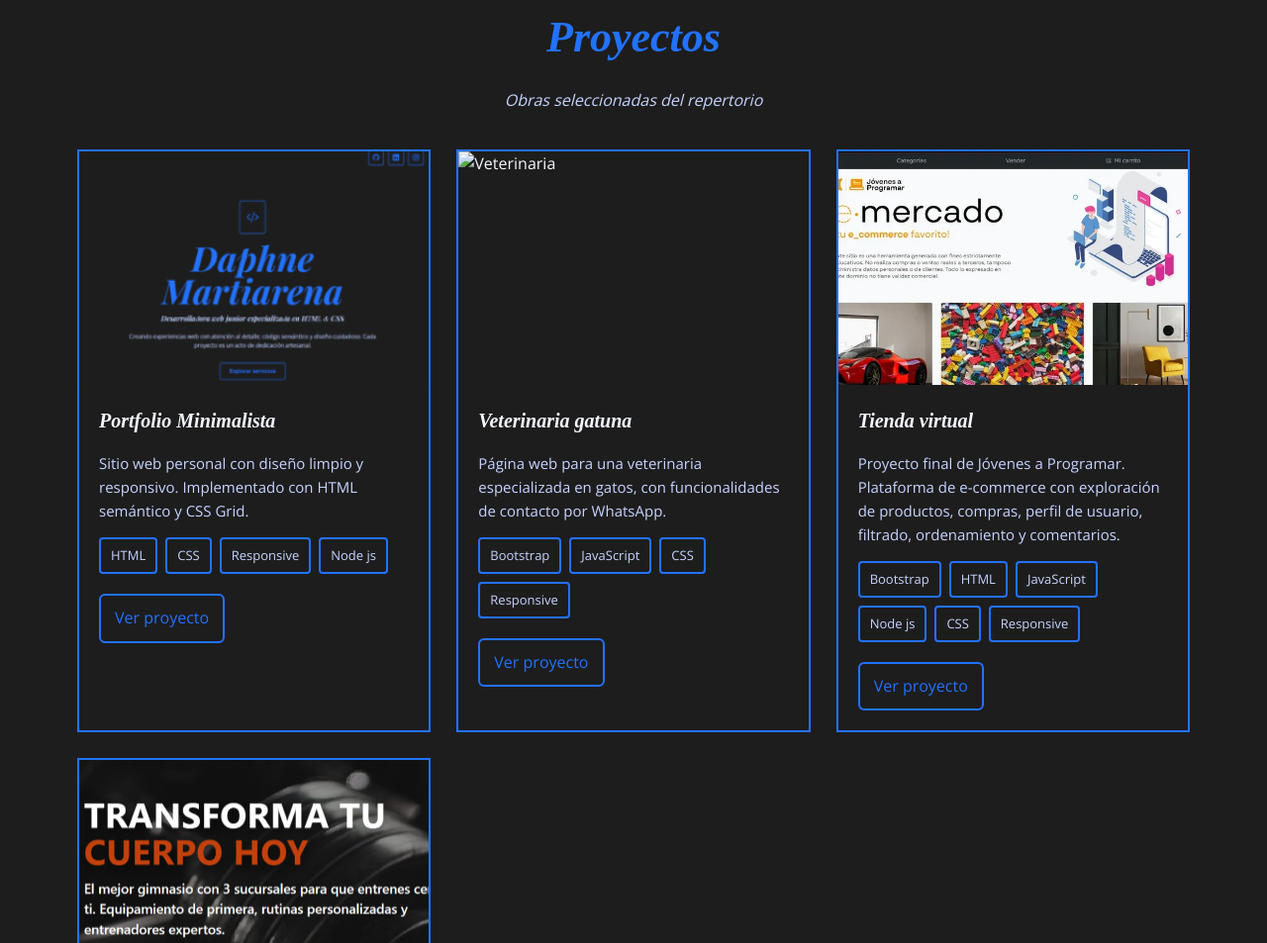
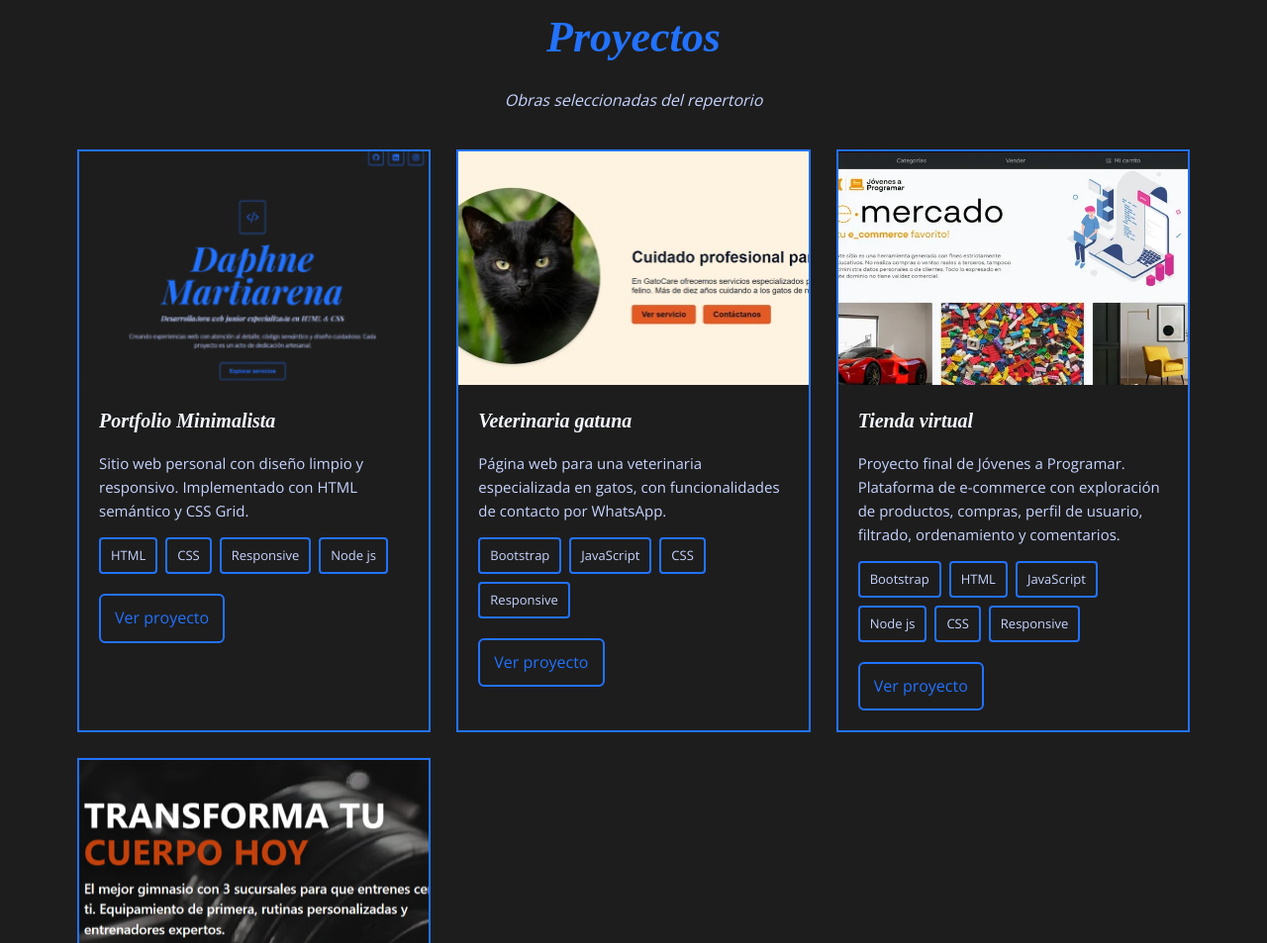
Before and after one commit to Daphne666a/Portafolio-profesional, a website: page index.html in a window 1280 px wide. Shown: the part 1332-2285 px from the top of the page at 99% size. Drawn offline with nearby package versions, Linux system fonts and the light colour scheme; a web font is replaced by a local one.

Commit message:
IMAGEN DE PNG A JPG

```diff
--- a/index.html
+++ b/index.html
@@ -177,7 +177,7 @@
           </article>
 
           <article class="project-card">
-            <img src="Veterinaria.png" alt="Veterinaria" loading="lazy" width="353" height="236" />
+            <img src="Veterinaria.jpg" alt="Veterinaria" loading="lazy" width="353" height="236" />
             <div class="project-body">
               <h3 class="project-title" data-value="projects" data-section="title">Veterinaria gatuna</h3>
               <p class="project-text" data-value="projects" data-section="description">Este proyecto consiste en una página web para una veterinaria especializada en gatos, con funcionalidades de contacto por whatsapp.</p>
```
Also changed, not shown: Veterinaria.jpg (added).
